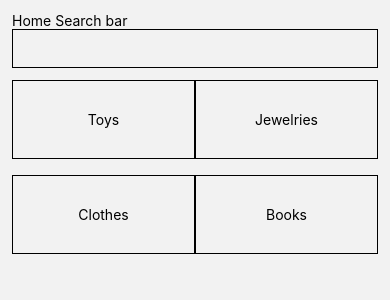
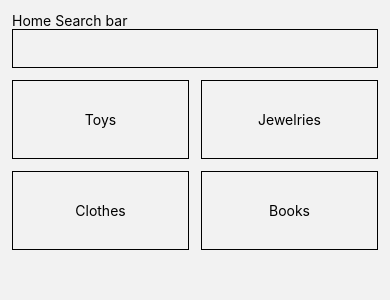
Before and after one commit to Foncemere/react-native-globalstate-shop, a React Native app: screen /Home in a window 390 px wide. Shown: the top 300 px of the page. Built offline with nearby package versions, Linux system fonts and the light colour scheme.

Commit message:
Remove item seperator in favor of gap

```diff
--- a/src/screens/HomeScreen/index.tsx
+++ b/src/screens/HomeScreen/index.tsx
@@ -10,10 +10,6 @@ const HomeScreen = () => {
     return <GridTile id={item} />;
   };
 
-  const itemSeperator = () => {
-    return <View style={BaseStyles.standard_gap} />;
-  };
-
   return (
     <View style={{padding: 12, flex: 1}}>
       <Text>Home Search bar</Text>
@@ -22,10 +18,10 @@ const HomeScreen = () => {
       </View>
       <FlatList
         numColumns={2}
-        contentContainerStyle={{marginTop: 12}}
+        columnWrapperStyle={{justifyContent: 'space-between', gap: 12}}
+        contentContainerStyle={{marginTop: 12, gap: 12}}
         data={Object.keys(DatabaseOfItems)}
         renderItem={renderItem}
-        ItemSeparatorComponent={itemSeperator}
       />
     </View>
   );
```
